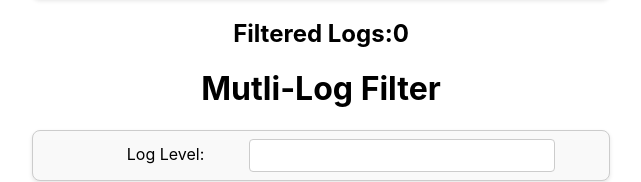
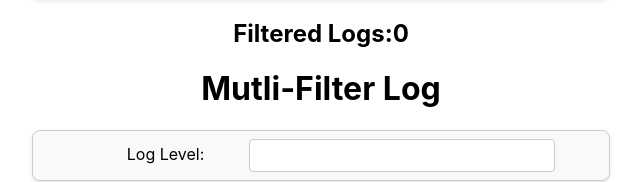
Before and after one commit to me-aashish/chat360-client, a React (Create React App) app in the folder client/: page / in a window 1280 px wide. Shown: the part 445-627 px from the top of the page, without its empty margins (319-960 px from the left). Built offline with nearby package versions, Linux system fonts and the light colour scheme.

Commit message:
little refactoring

```diff
--- a/client/src/components/MultipleFilterLogComponent.js
+++ b/client/src/components/MultipleFilterLogComponent.js
@@ -45,7 +45,7 @@ function MultiFilterLogComponent(){
 
   return (
     <div>
-      <h1>Mutli-Log Filter</h1>
+      <h1>Mutli-Filter Log </h1>
       <div className="logFilterContainer">
         <label>Log Level:</label>
         <input type="text" value={logLevel} onChange={(e) => setLogLevel(e.target.value)} />
```
